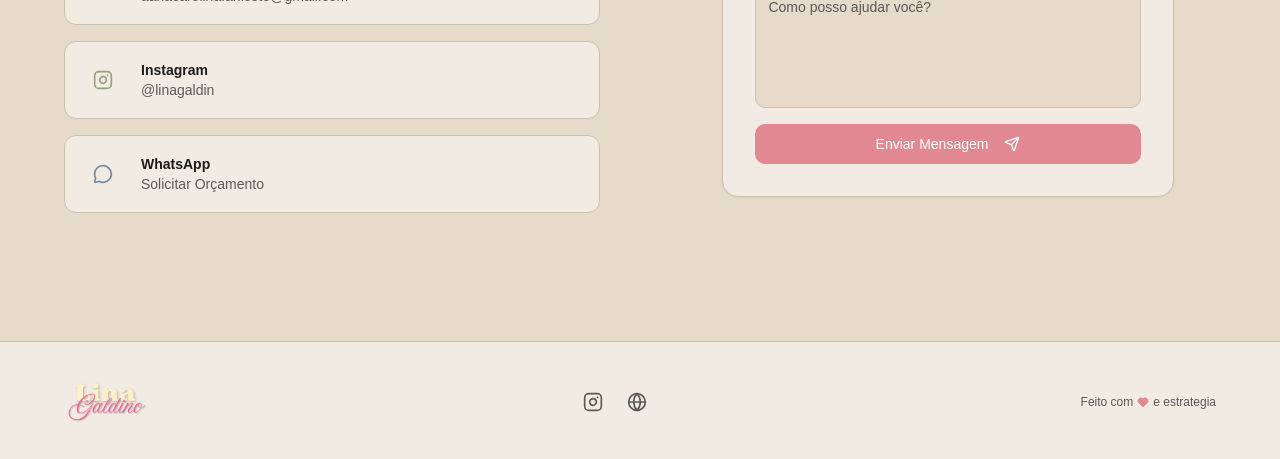
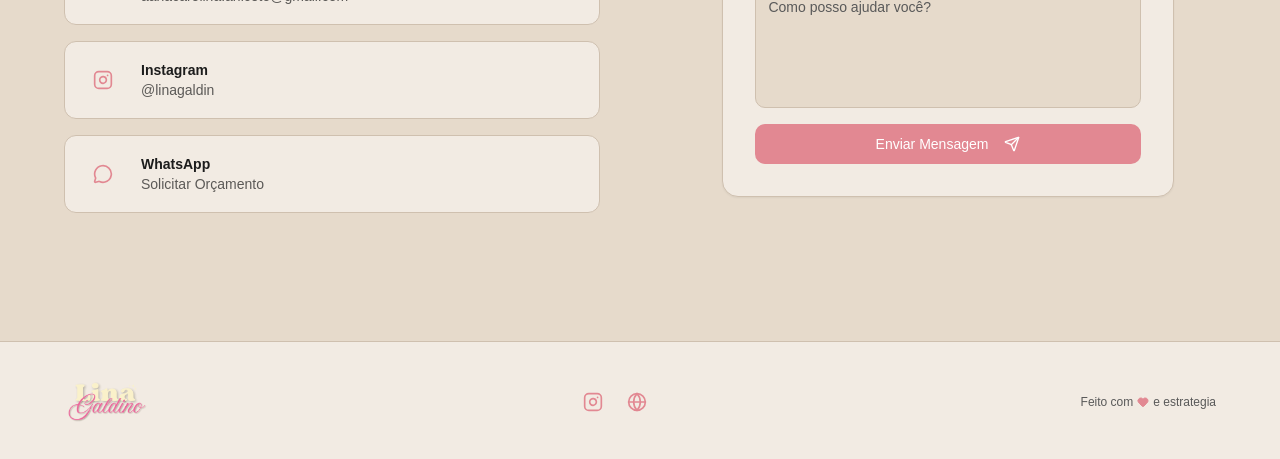
Before and after one commit to MarcosldcC/portfolioana, a Next.js app: page / in a window 1280 px wide. Shown: the part 4394-4853 px from the top of the page. Built offline with nearby package versions, Linux system fonts and the light colour scheme; no server answers; a web font is replaced by a local one.

Commit message:
atualização do projeto

```diff
--- a/components/contact-section.tsx
+++ b/components/contact-section.tsx
@@ -116,8 +116,8 @@ export function ContactSection({ content, theme }: ContactSectionProps & { theme
                 onClick={() => incrementClick('contact')}
                 className="flex items-center gap-4 rounded-xl border border-border bg-card p-4 transition-all hover:shadow-md hover:border-rose/30"
               >
-                <div className="flex items-center justify-center rounded-lg p-3 bg-moss/10">
-                  <Instagram className="h-5 w-5 text-moss" />
+                <div className="flex items-center justify-center rounded-lg p-3 bg-rose/10">
+                  <Instagram className="h-5 w-5 text-rose" />
                 </div>
                 <div>
                   <p className="text-sm font-semibold text-ink">Instagram</p>
@@ -134,8 +134,8 @@ export function ContactSection({ content, theme }: ContactSectionProps & { theme
                 onClick={() => incrementClick('contact')}
                 className="flex items-center gap-4 rounded-xl border border-border bg-card p-4 transition-all hover:shadow-md hover:border-rose/30"
               >
-                <div className="flex items-center justify-center rounded-lg p-3 bg-slate/10">
-                  <MessageCircle className="h-5 w-5 text-slate" />
+                <div className="flex items-center justify-center rounded-lg p-3 bg-rose/10">
+                  <MessageCircle className="h-5 w-5 text-rose" />
                 </div>
                 <div>
                   <p className="text-sm font-semibold text-ink">WhatsApp</p>
--- a/components/footer.tsx
+++ b/components/footer.tsx
@@ -69,7 +69,7 @@ export function Footer({ content, theme }: FooterProps) {
                 target={link.platform === 'Mail' ? undefined : "_blank"}
                 rel={link.platform === 'Mail' ? undefined : "noopener noreferrer"}
                 aria-label={link.platform}
-                className="text-muted-foreground transition-colors hover:text-rose hover:scale-110 duration-300"
+                className="text-rose transition-all hover:text-rose/70 hover:scale-110 duration-300"
               >
                 <Icon size={20} />
               </a>
```
